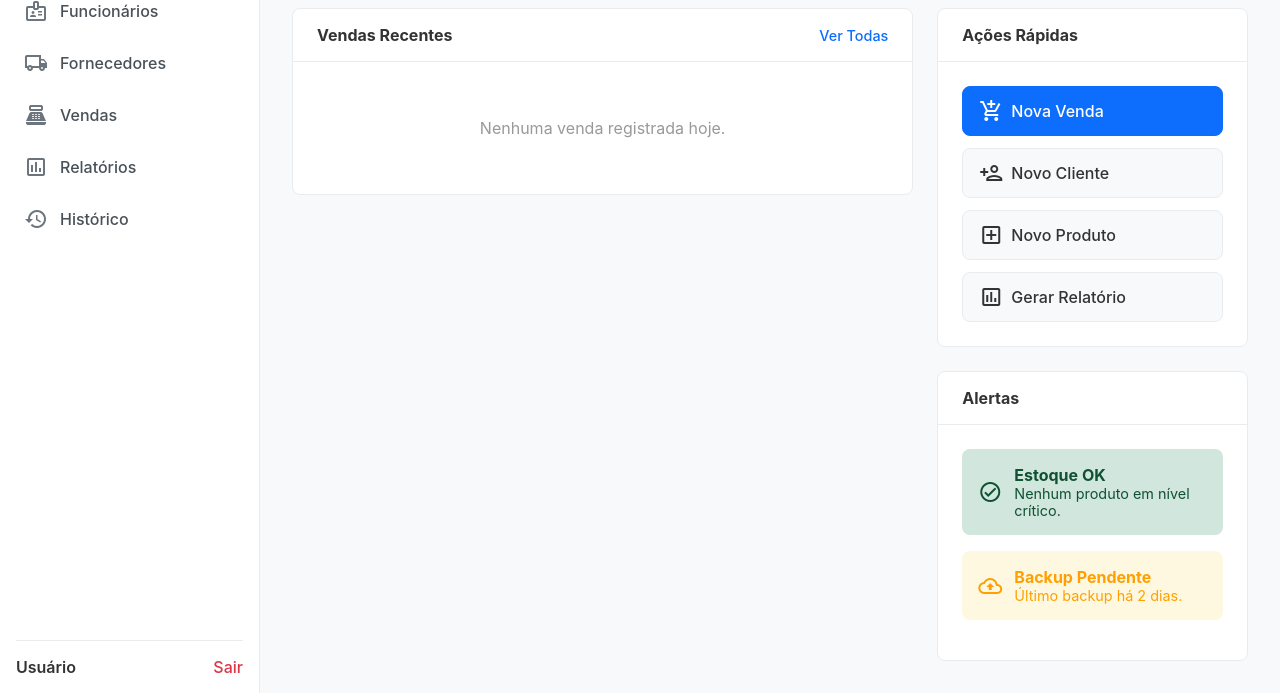
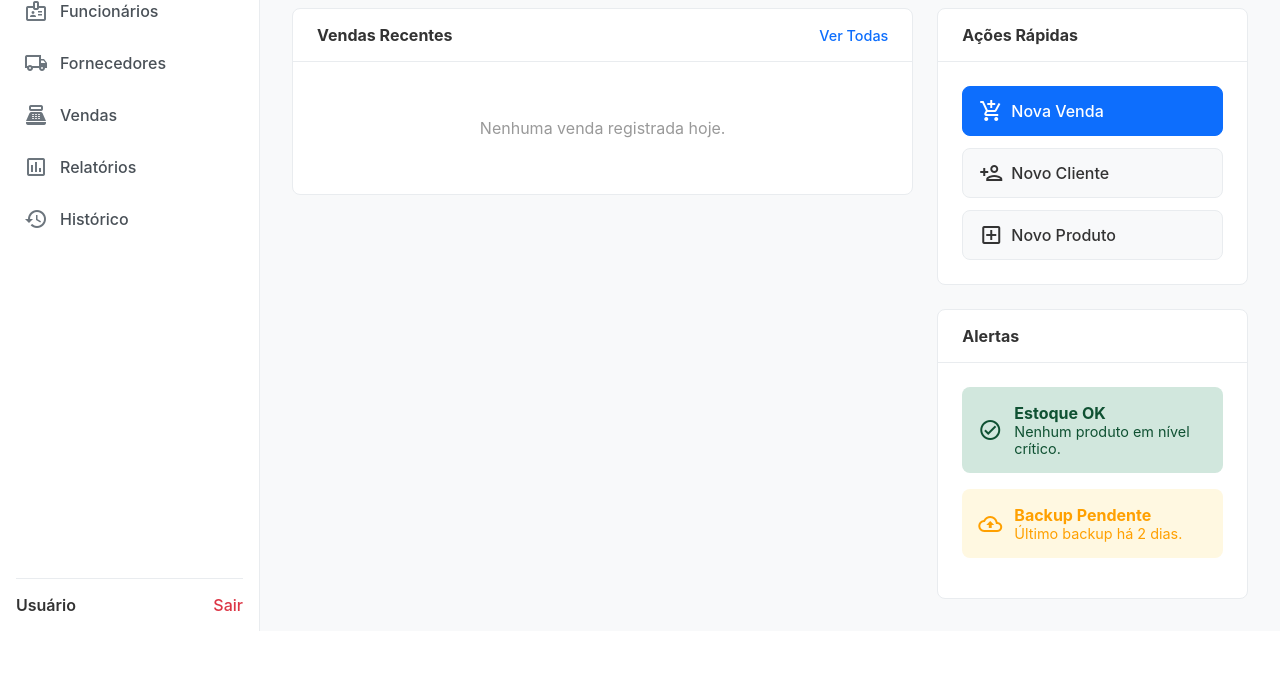
Before and after one commit to Kauantoolkit/Administra-Kauan, a Django app: template contas/templates/dashboard.html in a window 1280 px wide. Shown: the part 253-946 px from the top of the page. After the commit the page ends 884 px from the top, so only its background shows below. Run offline with Django 5.2, Linux system fonts and the light colour scheme; the template is opened without the code that fills it, so the values that code supplies are empty.

Commit message:
remoção do botão de gerar relatório

```diff
--- a/contas/templates/dashboard.html
+++ b/contas/templates/dashboard.html
@@ -122,9 +122,6 @@
           <a href="{% url 'novo_produto' %}" class="btn-action">
             <span class="material-icons-outlined">add_box</span> Novo Produto
           </a>
-          <a href="#" class="btn-action">
-            <span class="material-icons-outlined">assessment</span> Gerar Relatório
-          </a>
         </div>
       </div>
     </div>
```
